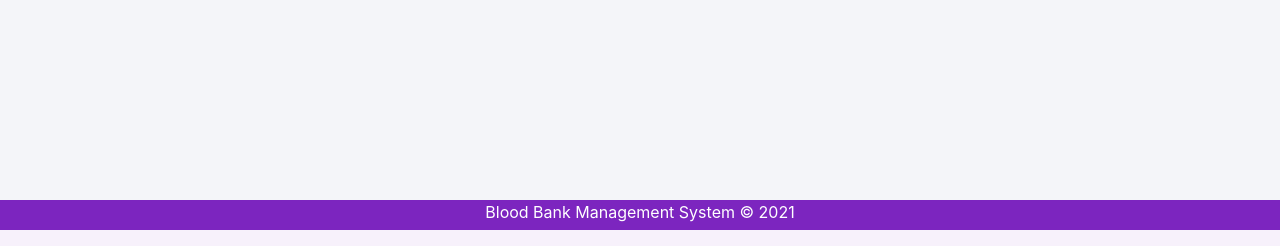
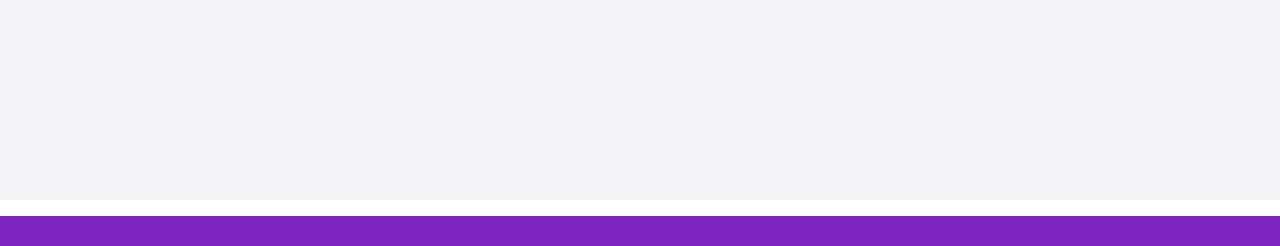
Before and after one commit to Paulabraham212/Blood-Bank-Project, a Django app: page /adminlogin in a window 1280 px wide. Shown: the part 600-846 px from the top of the page. Run offline with Django 3.2, Linux system fonts and the light colour scheme; some libraries are stand-ins or nearby versions.

Commit message:
Update footer.html

```diff
--- a/templates/blood/footer.html
+++ b/templates/blood/footer.html
@@ -18,7 +18,7 @@
 <body>
 
 <div class="footer">
-  <p>Blood Bank Management System &copy; 2021
+  <p>
   </p>
 
 </div>
```
